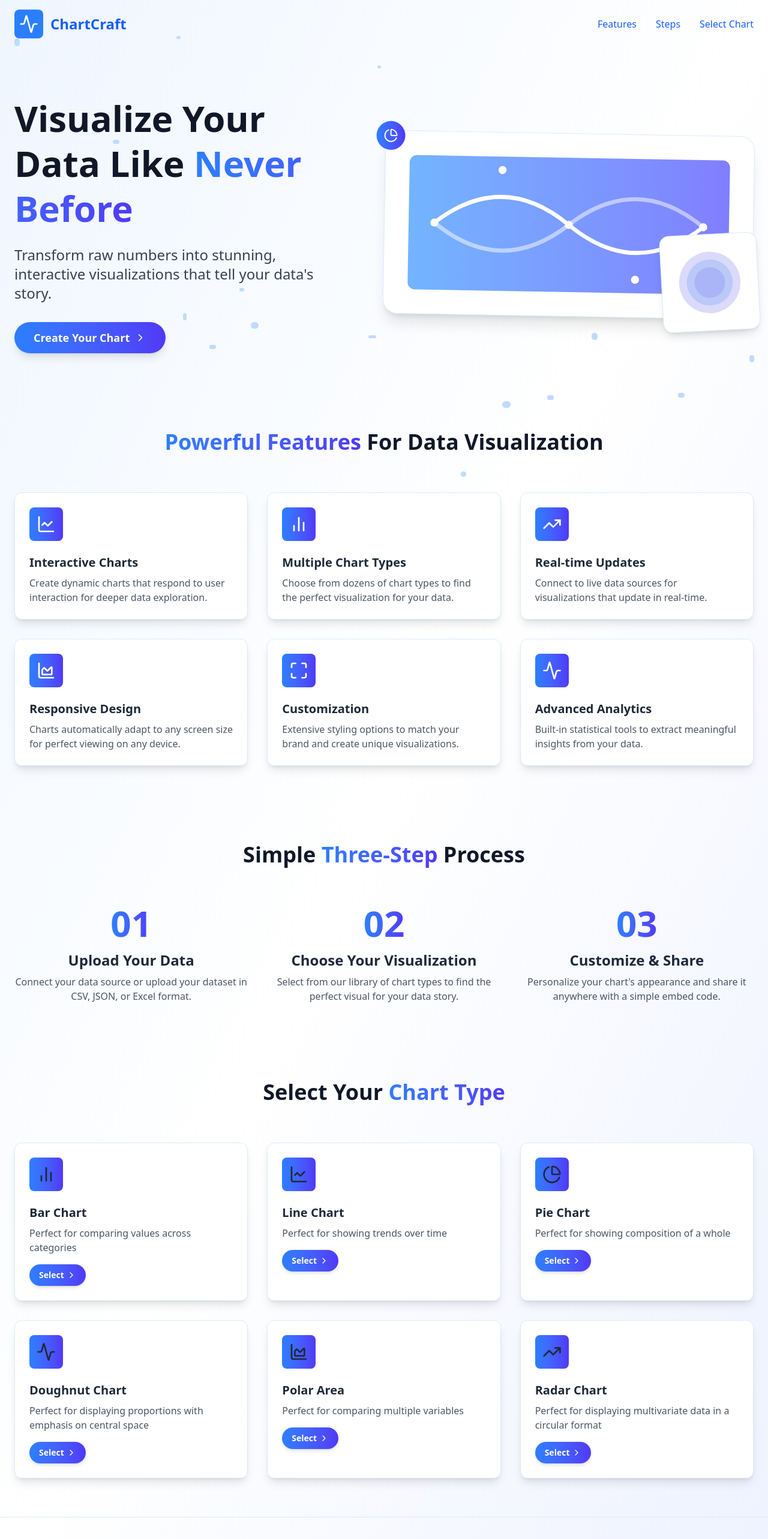
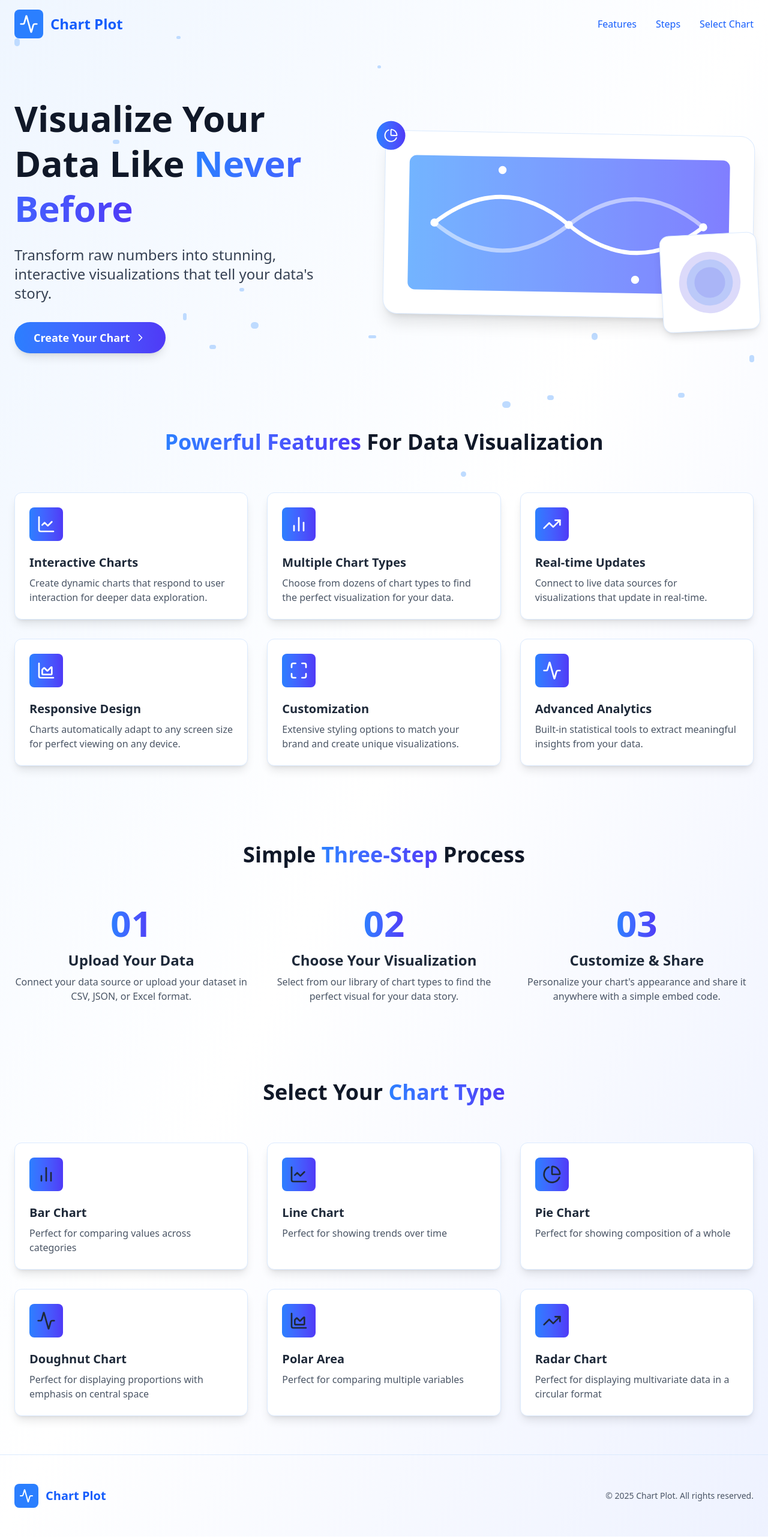
Before and after one commit to chandan8809/graph_gen, a Next.js app: page / in a window 1280 px wide. Shown: the top 2566 px of the page at 60% size. Built offline with nearby package versions, Linux system fonts and the light colour scheme.

Commit message:
seo done

```diff
--- a/components/HomePage.jsx
+++ b/components/HomePage.jsx
@@ -13,7 +13,7 @@ const ChartVisualizer = () => {
   const scrollToSection = (id) => {
     const element = document.getElementById(id);
     if (element) {
-      element.scrollIntoView({ behavior: 'smooth' });
+      element.scrollIntoView();
     }
   };
 
@@ -52,7 +52,7 @@ const ChartVisualizer = () => {
           <div className="bg-blue-500 rounded-lg p-2">
             <Activity className="h-8 w-8 text-white" />
           </div>
-          <h1 className="ml-3 text-2xl font-bold text-blue-600">ChartCraft</h1>
+          <h1 className="ml-3 text-2xl font-bold text-blue-600">Chart Plot</h1>
         </div>
         <nav className="hidden md:flex items-center space-x-8">
           <button onClick={() => scrollToSection('features')} className="text-blue-600 hover:text-blue-800 transition">Features</button>
@@ -175,6 +175,7 @@ const ChartVisualizer = () => {
         <div className="grid grid-cols-1 md:grid-cols-2 lg:grid-cols-3 gap-8">
           {chartTypes.map((chart, index) => (
             <div
+            onClick={() => router.push({pathname: `/chart/${chart.type}`})}
               key={index}
               className="bg-white rounded-xl p-6 shadow-lg border border-blue-100 hover:shadow-xl transition transform hover:-translate-y-1 cursor-pointer"
             >
@@ -188,10 +189,10 @@ const ChartVisualizer = () => {
                 chart.type === 'doughnut' ? 'displaying proportions with emphasis on central space' :
                 chart.type === 'polarArea' ? 'comparing multiple variables' :
                 'displaying multivariate data in a circular format'}</p>
-              <button onClick={() => router.push({pathname: `/chart/${chart.type}`})} className="mt-4 inline-flex items-center py-2 px-4 rounded-full bg-gradient-to-r from-blue-500 to-indigo-600 text-white text-sm font-semibold shadow-md hover:shadow-lg transition transform hover:-translate-y-1 group">
+              {/* <button onClick={() => router.push({pathname: `/chart/${chart.type}`})} className="mt-4 inline-flex items-center py-2 px-4 rounded-full bg-gradient-to-r from-blue-500 to-indigo-600 text-white text-sm font-semibold shadow-md hover:shadow-lg transition transform hover:-translate-y-1 group">
                 Select
                 <ChevronRight  className="ml-1 w-4 h-4 group-hover:ml-2 transition-all" />
-              </button>
+              </button> */}
             </div>
           ))}
         </div>
@@ -206,10 +207,10 @@ const ChartVisualizer = () => {
             <div className="bg-blue-500 rounded-lg p-2">
               <Activity className="h-6 w-6 text-white" />
             </div>
-            <h2 className="ml-3 text-xl font-bold text-blue-600">ChartCraft</h2>
+            <h2 className="ml-3 text-xl font-bold text-blue-600">Chart Plot</h2>
           </div>
           <div className="text-sm text-gray-600">
-            © {new Date().getFullYear()} ChartCraft. All rights reserved.
+            © {new Date().getFullYear()} Chart Plot. All rights reserved.
           </div>
         </div>
       </footer>
--- a/components/MainContainer.jsx
+++ b/components/MainContainer.jsx
@@ -85,7 +85,7 @@ export default function ExcelLikeTableWithChartOptions({ chartType }) {
           <div className="bg-blue-500 rounded-lg p-2">
             <Activity className="h-8 w-8 text-white" />
           </div>
-          <h1 className="ml-3 text-2xl font-bold text-blue-600">ChartCraft</h1>
+          <h1 className="ml-3 text-2xl font-bold text-blue-600">Chart Plot</h1>
         </div>
       </header>
 
@@ -114,10 +114,10 @@ export default function ExcelLikeTableWithChartOptions({ chartType }) {
             <div className="bg-blue-500 rounded-lg p-2">
               <Activity className="h-6 w-6 text-white" />
             </div>
-            <h2 className="ml-3 text-xl font-bold text-blue-600">ChartCraft</h2>
+            <h2 className="ml-3 text-xl font-bold text-blue-600">Chart Plot</h2>
           </div>
           <div className="text-sm text-gray-600">
-            © {new Date().getFullYear()} ChartCraft. All rights reserved.
+            © {new Date().getFullYear()} Chart Plot. All rights reserved.
           </div>
         </div>
       </footer>
--- /dev/null
+++ b/next-sitemap.config.js
@@ -0,0 +1,5 @@
+module.exports = {
+    siteUrl: 'https://chartplot.online',
+    generateRobotsTxt: true,
+    sitemapSize: 7000,
+  }
--- a/package.json
+++ b/package.json
@@ -6,7 +6,8 @@
     "dev": "next dev",
     "build": "next build",
     "start": "next start",
-    "lint": "next lint"
+    "lint": "next lint",
+    "postbuild": "next-sitemap"
   },
   "dependencies": {
     "autoprefixer": "^10.4.21",
@@ -14,6 +15,7 @@
     "framer-motion": "^12.6.2",
     "lucide-react": "^0.485.0",
     "next": "15.2.3",
+    "next-sitemap": "^4.2.3",
     "postcss": "^8.5.3",
     "react": "^19.0.0",
     "react-dom": "^19.0.0"
--- a/pages/index.js
+++ b/pages/index.js
@@ -19,6 +19,13 @@ export default function Home() {
           gtag('config', 'G-BJPK6YK3MV');
         `}
       </script>
+      <title>ChartPlot - Create Charts Online</title>
+        <meta name="description" content="Make beautiful charts and graphs with ease using ChartPlot. No code needed." />
+        <meta name="viewport" content="width=device-width, initial-scale=1" />
+        <meta property="og:title" content="ChartPlot - Online Chart Maker" />
+        <meta property="og:description" content="Create stunning charts and graphs with ChartPlot." />
+        <meta property="og:url" content="https://chartplot.online/" />
+        <link rel="canonical" href="https://chartplot.online/" />
     </Head>
       {/* <ExcelLikeTableWithChartOptions/> */}
       <ChartVisualizer/>
```
Also changed, not shown: 1 other file (tests, documents, lock files or other folders).
